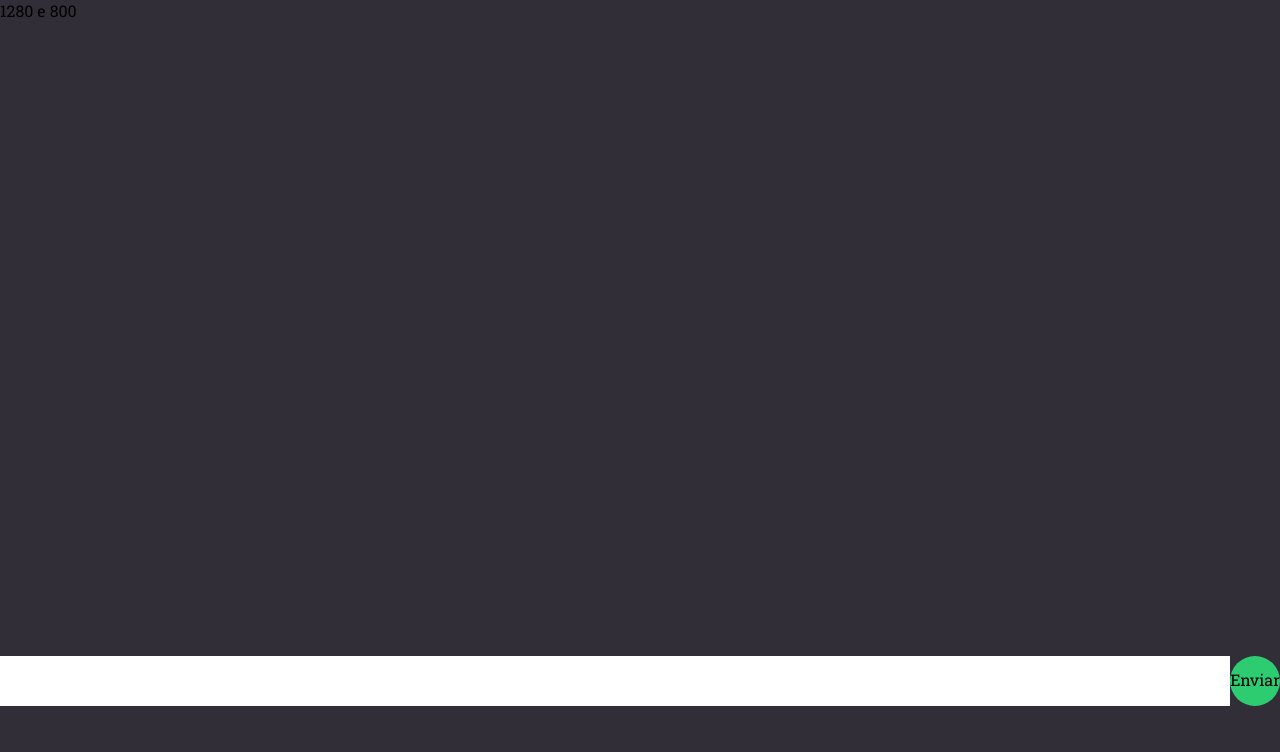
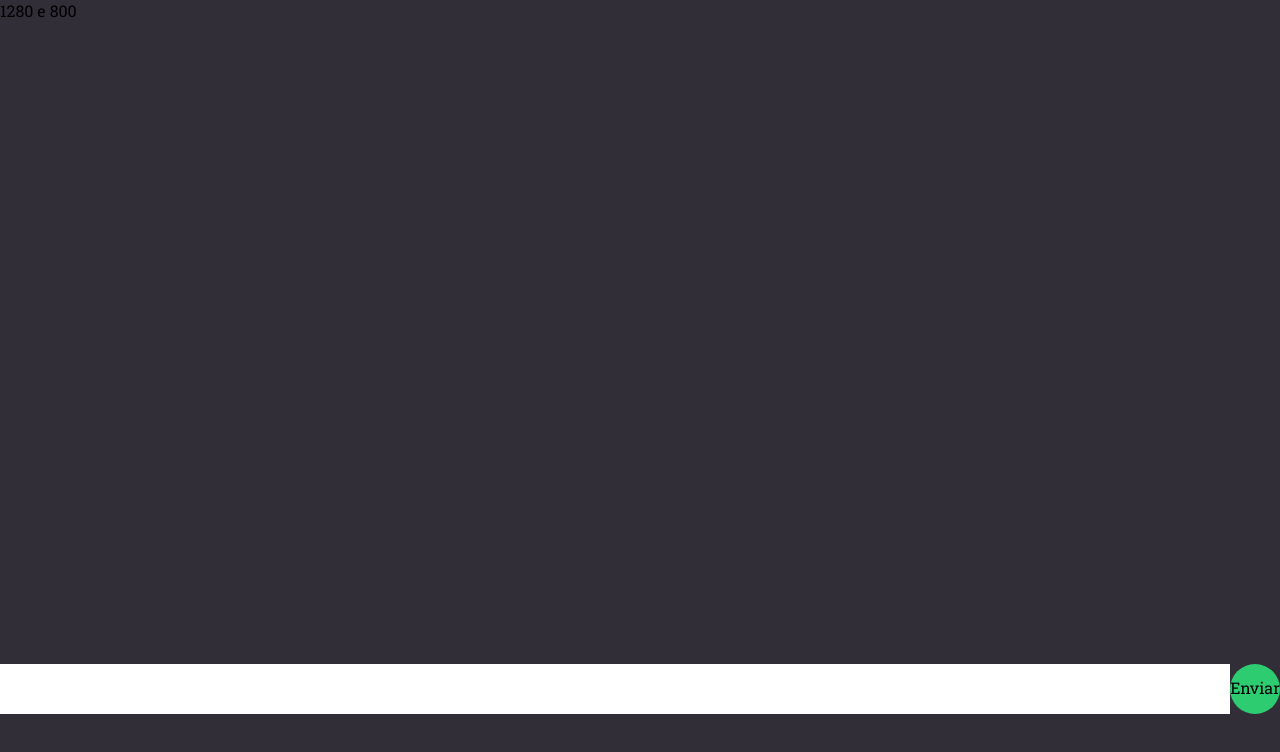
Before and after one commit to HebertRyann/mychatwithbot, a React (Create React App) app: page /chat in a window 1280 px wide. Shown: the top 752 px of the page. Built offline with nearby package versions, Linux system fonts and the light colour scheme; some icons are missing.

Commit message:
Update styles.ts

```diff
--- a/src/Pages/Chat/styles.ts
+++ b/src/Pages/Chat/styles.ts
@@ -79,7 +79,7 @@ export const ChatContainer = styled.div`
   display: flex;
   flex-direction: column;
   padding-bottom: 30px;
-  height: 82vh;
+  height: 83vh;
   overflow: auto;
 `;
 
```
